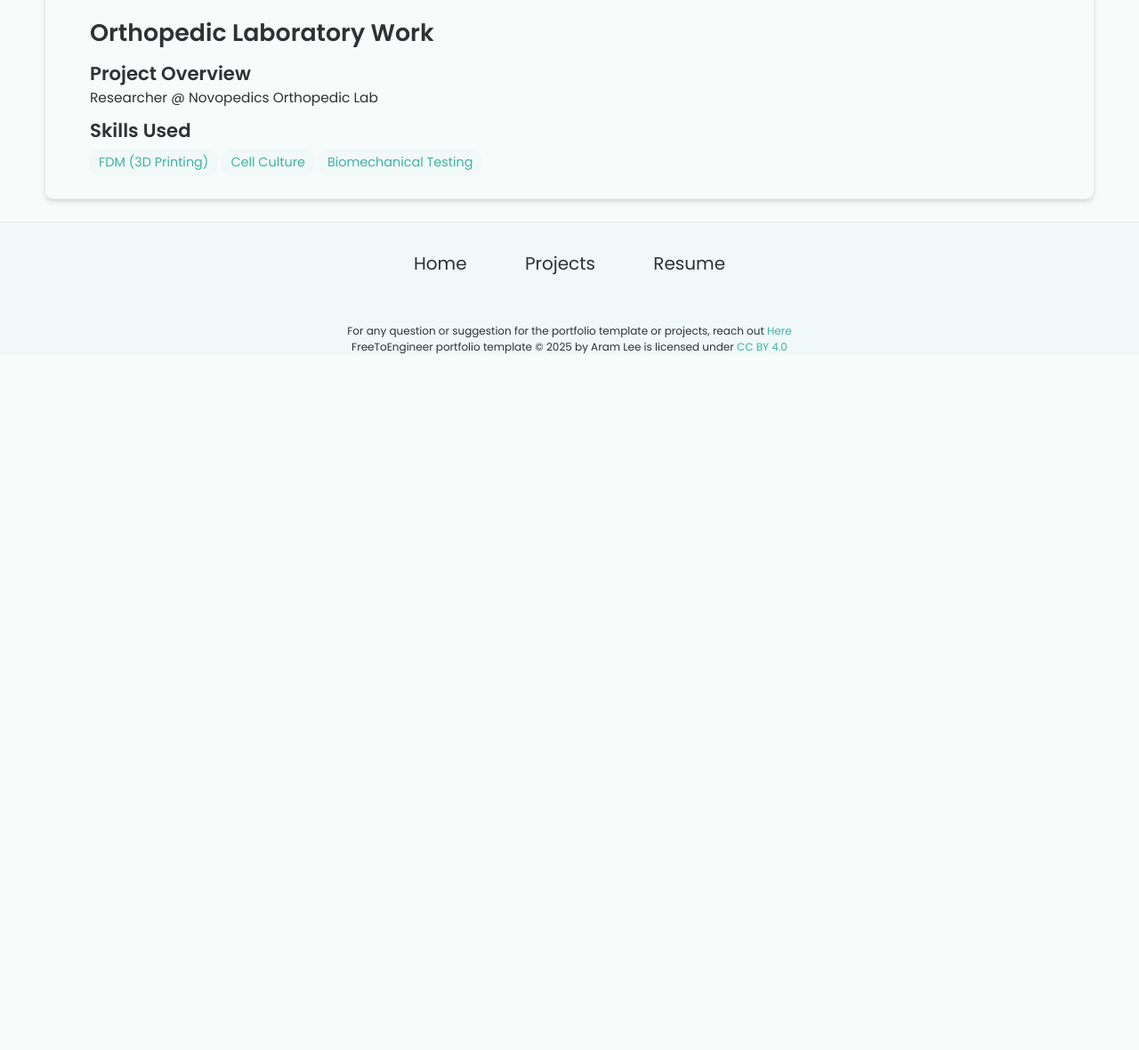
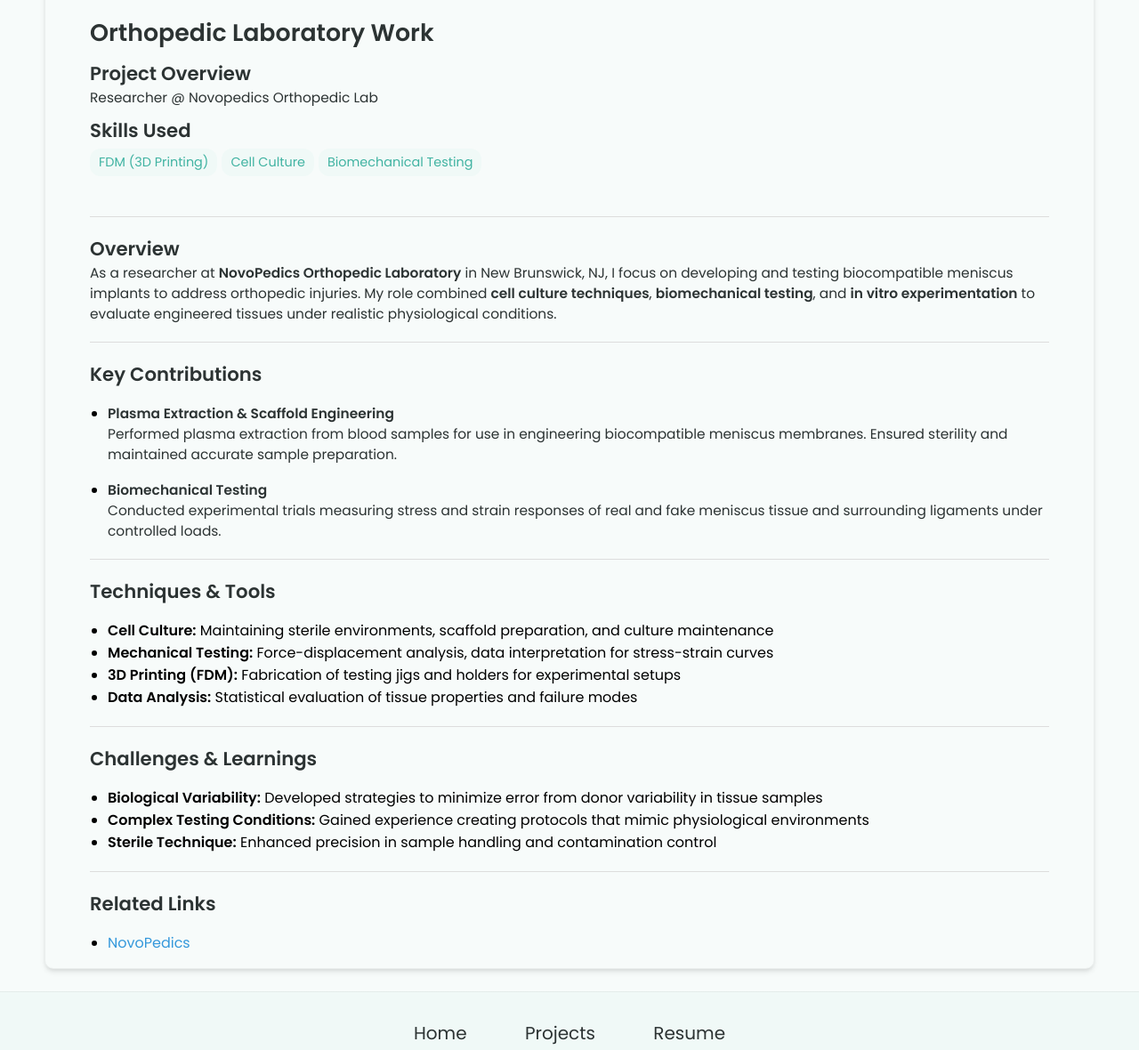
Before and after one commit to dhruv-patel74/dhruv-patel74.github.io, a Jekyll site: the page built from _projects/b-ortho-lab/index.md, in a window 1280 px wide and 1400 px high, scrolled down 270 px. Shown: the part 220-1400 px from the top of the window at 89% size. Built offline with Jekyll 4.4.1, drawn with Linux system fonts in a browser that asks for light colours; before the commit the page ends 900 px from its top, so only the background shows below that.

Commit message:
_projects/b-ortho-lab/index.md

```diff
--- a/_projects/b-ortho-lab/index.md
+++ b/_projects/b-ortho-lab/index.md
@@ -8,3 +8,38 @@ skills:
 - Biomechanical Testing
 main-image: /project.webp
 ---
+
+---
+
+## Overview
+As a researcher at **NovoPedics Orthopedic Laboratory** in New Brunswick, NJ, I focus on developing and testing biocompatible meniscus implants to address orthopedic injuries. My role combined **cell culture techniques**, **biomechanical testing**, and **in vitro experimentation** to evaluate engineered tissues under realistic physiological conditions.
+
+---
+
+## Key Contributions
+- **Plasma Extraction & Scaffold Engineering**
+  Performed plasma extraction from blood samples for use in engineering biocompatible meniscus membranes.
+  Ensured sterility and maintained accurate sample preparation.
+
+- **Biomechanical Testing**
+  Conducted experimental trials measuring stress and strain responses of real and fake meniscus tissue and surrounding ligaments under controlled loads.
+
+---
+
+## Techniques & Tools
+- **Cell Culture:** Maintaining sterile environments, scaffold preparation, and culture maintenance
+- **Mechanical Testing:** Force-displacement analysis, data interpretation for stress-strain curves
+- **3D Printing (FDM):** Fabrication of testing jigs and holders for experimental setups
+- **Data Analysis:** Statistical evaluation of tissue properties and failure modes
+
+---
+
+## Challenges & Learnings
+- **Biological Variability:** Developed strategies to minimize error from donor variability in tissue samples
+- **Complex Testing Conditions:** Gained experience creating protocols that mimic physiological environments
+- **Sterile Technique:** Enhanced precision in sample handling and contamination control
+
+---
+
+## Related Links
+- [NovoPedics](https://www.novopedics.com/)
```
